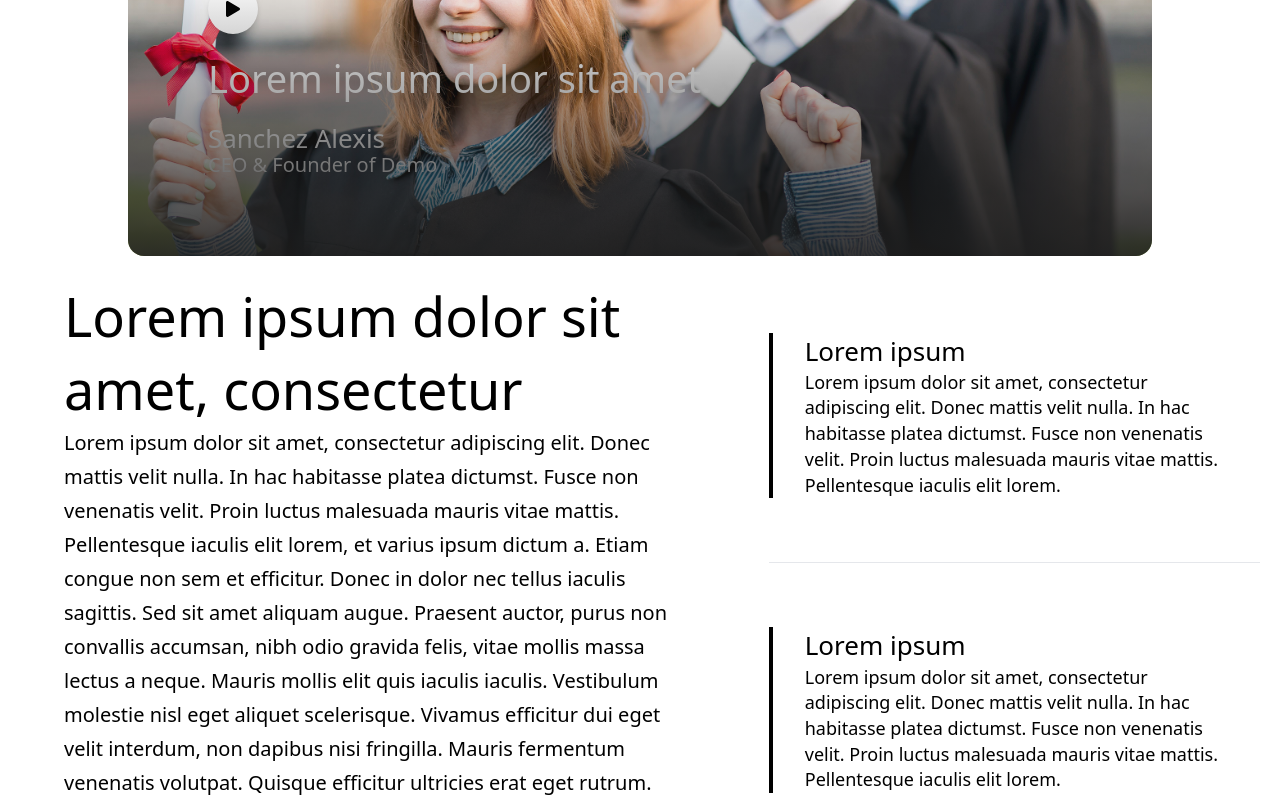
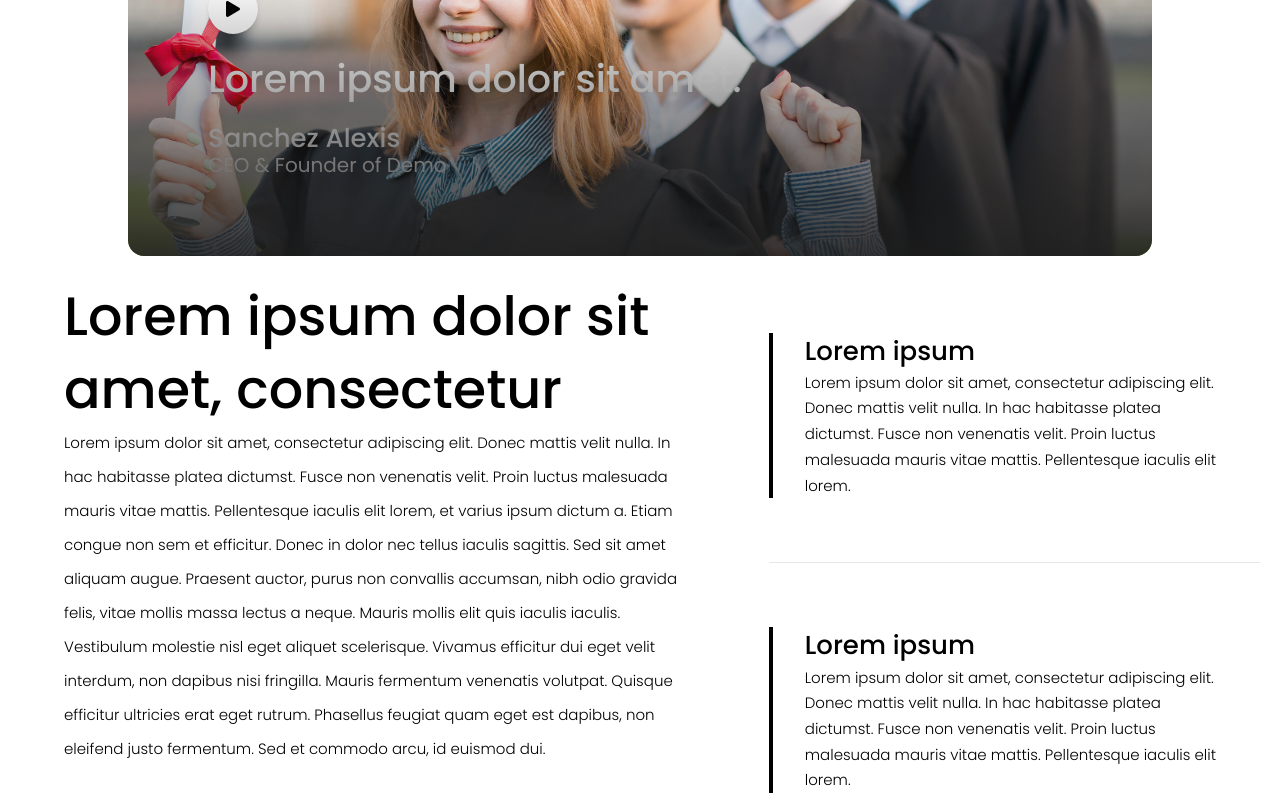
Before and after one commit to nav0040/educationalSite, a Next.js app: page / in a window 1280 px wide. Shown: the part 1040-1840 px from the top of the page. Built offline with nearby package versions, Linux system fonts and the light colour scheme.

Commit message:
font  changed

```diff
--- a/app/layout.js
+++ b/app/layout.js
@@ -1,16 +1,11 @@
-import localFont from "next/font/local";
+import { Poppins } from 'next/font/google';
 import "./globals.css";
 import Header from "@/components/Header/Header";
 
-const geistSans = localFont({
-  src: "./fonts/GeistVF.woff",
-  variable: "--font-geist-sans",
-  weight: "100 900",
-});
-const geistMono = localFont({
-  src: "./fonts/GeistMonoVF.woff",
-  variable: "--font-geist-mono",
-  weight: "100 900",
+const poppins = Poppins({
+  weight: ['300','400', '500', '600', '700'],
+  subsets: ['latin'],
+  display: 'swap',
 });
 
 export const metadata = {
@@ -22,7 +17,7 @@ export default function RootLayout({ children }) {
   return (
     <html lang="en">
       <body
-        className={`${geistSans.variable} ${geistMono.variable} antialiased`}
+        className={`${poppins.className} antialiased`}
       >
         <Header />
         {children}
--- a/components/About/About.jsx
+++ b/components/About/About.jsx
@@ -32,21 +32,21 @@ const About = () => {
             <div className='flex md:flex-row flex-col justify-center  items-center my-6'>
                 <div className='w-[500px] md:w-[823px] h-[534px] px-16'>
                     <h1 className='font-[500] text-[18px] md:text-[54px] leading-[72.9px]'>Lorem ipsum dolor sit amet, consectetur </h1>
-                    <p className='font-[400] md:text-[20px] text-[12px] leading-[34px]'>
+                    <p className='font-[300] md:text-[15px] text-[12px] leading-[34px]'>
                     Lorem ipsum dolor sit amet, consectetur adipiscing elit. Donec mattis velit nulla. In hac habitasse platea dictumst. Fusce non venenatis velit. Proin luctus malesuada mauris vitae mattis. Pellentesque iaculis elit lorem, et varius ipsum dictum a. Etiam congue non sem et efficitur. Donec in dolor nec tellus iaculis sagittis. Sed sit amet aliquam augue. Praesent auctor, purus non convallis accumsan, nibh odio gravida felis, vitae mollis massa lectus a neque. Mauris mollis elit quis iaculis iaculis. Vestibulum molestie nisl eget aliquet scelerisque. Vivamus efficitur dui eget velit interdum, non dapibus nisi fringilla. Mauris fermentum venenatis volutpat. Quisque efficitur ultricies erat eget rutrum. Phasellus feugiat quam eget est dapibus, non eleifend justo fermentum. Sed et commodo arcu, id euismod dui.
                     </p>
                 </div>
                 <div className='w-[590px] h-[429px] flex flex-col gap-16 md:px-5 px-12'>
                     <div className='border-l-4 px-8 border-black'>
                         <h3 className='font-[500] text-[17px] md:text-[26px] leading-[37.18px]'>Lorem ipsum</h3>
-                        <p className=' text-[12px] md:text-[18px] leading-[25.74px] font-[400]'>
+                        <p className='  text-[12px] md:text-[15px] leading-[25.74px] font-[300]'>
                         Lorem ipsum dolor sit amet, consectetur adipiscing elit. Donec mattis velit nulla. In hac habitasse platea dictumst. Fusce non venenatis velit. Proin luctus malesuada mauris vitae mattis. Pellentesque iaculis elit lorem.
                         </p>
                     </div>
                     <hr />
                     <div className='border-l-4 px-8 border-black'>
                         <h3 className='font-[500] text-[17px] md:text-[26px] leading-[37.18px]'>Lorem ipsum</h3>
-                        <p className=' md:text-[18px] text-[12px] leading-[25.74px] font-[400]'>
+                        <p className=' md:text-[15px] text-[12px] leading-[25.74px] font-[300]'>
                         Lorem ipsum dolor sit amet, consectetur adipiscing elit. Donec mattis velit nulla. In hac habitasse platea dictumst. Fusce non venenatis velit. Proin luctus malesuada mauris vitae mattis. Pellentesque iaculis elit lorem.
                         </p>
                     </div>
--- a/components/Clients/Clients.jsx
+++ b/components/Clients/Clients.jsx
@@ -2,7 +2,7 @@ import React from 'react'
 
 const Clients = () => {
   return (
-    <div className='md:flex flex flex-col m-10 justify-center items-center gap-16 my-16'>
+    <div className='md:flex flex flex-col md:flex-row m-10 justify-center items-center gap-16 my-16'>
         <div className='md:border-r-2 px-8  flex flex-col justify-center items-center gap-5'>
             <h2 className='font-[600] text-[54px] leading-[37.8px]'>8Years</h2>
             <span className='font-[400] text-[34px] leading-[41.4px]'>of Success</span>
--- a/components/CompanyDetails/CompanyDetails.jsx
+++ b/components/CompanyDetails/CompanyDetails.jsx
@@ -1,5 +1,6 @@
 import Image from 'next/image'
 import React from 'react'
+import { FaPlay } from 'react-icons/fa'
 
 const CompanyDetails = () => {
     return (
@@ -11,7 +12,7 @@ const CompanyDetails = () => {
                     <h2 className='font-[500] text-[12px] md:text-[54px] leading-[66.42px] mb-10'>
                         Lorem Ipsum dolor sit consectetur
                     </h2>
-                    <span className='font-[400] text-[10px] md:text-[20px] leading-[34px]'>
+                    <span className='font-[300] text-[10px] md:text-[20px] leading-[34px]'>
                         Lorem ipsum dolor sit amet, consectetur adipiscing elit. Donec mattis velit nulla. In hac habitasse platea dictumst. Fusce non venenatis velit. Proin luctus malesuada mauris vitae mattis. Pellentesque iaculis elit lorem, et varius ipsum dictum. Lorem ipsum dolor sit amet, consectetur adipiscing elit. Donec mattis velit nulla. In hac habitasse platea dictumst. Fusce non venenatis velit. Proin luctus malesuada mauris vitae mattis. Pellentesque iaculis elit lorem, et varius ipsum dictum.
                     </span>
                 </div>
@@ -20,12 +21,15 @@ const CompanyDetails = () => {
                      </h2>
                      <div className='details relative'>
                         <Image src={'/images/graduation.png'} width={512} height={527} className='rounded-[14px]' />
-                        <div className='absolute bottom-3 px-5'>
+                        <div className='absolute bottom-5 px-5'>
                              <h3 className='font-[500] text-[12px] md:text-[29px] leading-3 md:leading-[31.9px] mb-4'>Lorem Ipsum</h3>
-                             <span className='font-[400] text-[10px] md:text-[16px] leading-[27.2px] pb-2'>
+                             <span className='font-[300] text-[10px] md:text-[16px] leading-[27.2px] pb-2'>
                              Lorem ipsum dolor sit amet, consectetur adipiscing elit. Donec mattis velit nulla. In hac habitasse platea dictumst. Lorem ipsum dolor sit amet, consectetur adipiscing elit.
 
                              </span>
+                        </div>
+                        <div className='absolute bg-white w-[50px] h-[50px] top-20 right-[-25px]  flex justify-center items-center shadow-md rounded-full'>
+                            <FaPlay className=' ' />
                         </div>
                      </div>
                 </div>
--- a/package.json
+++ b/package.json
@@ -9,6 +9,7 @@
     "lint": "next lint"
   },
   "dependencies": {
+    "@next/font": "^14.2.15",
     "@tabler/icons-react": "^3.19.0",
     "clsx": "^2.1.1",
     "framer-motion": "^11.11.8",
```
Also changed, not shown: 1 other file (tests, documents, lock files or other folders).
